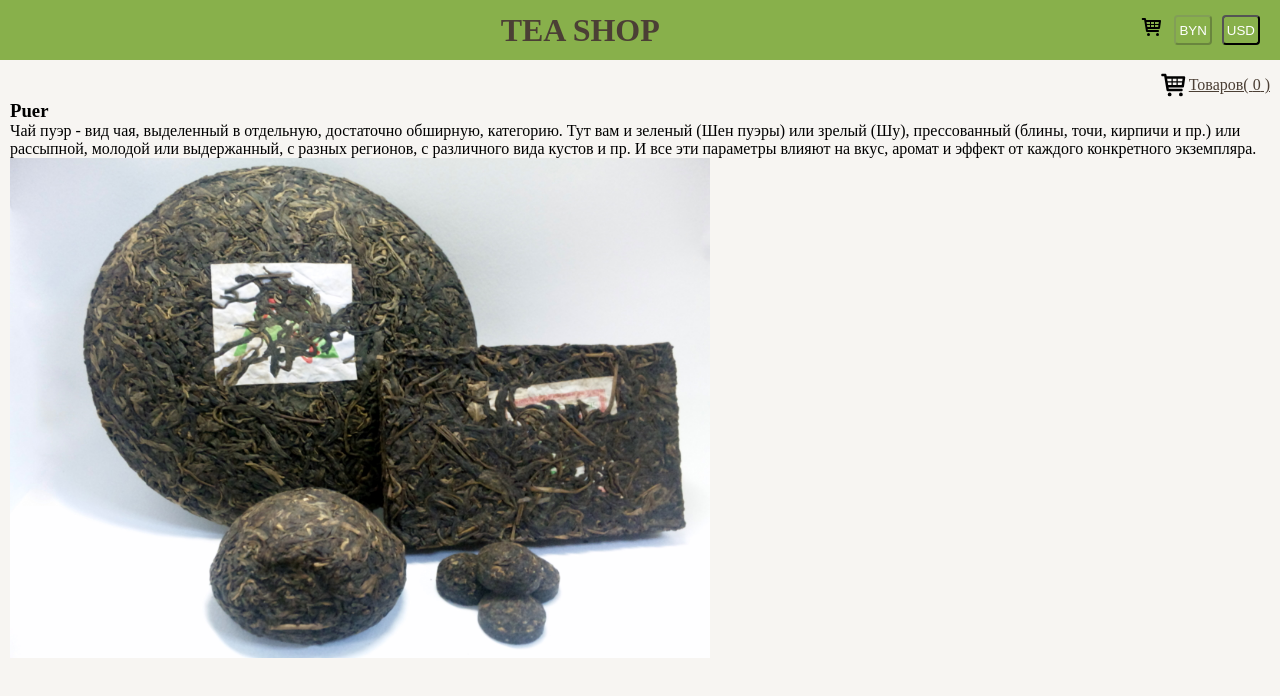
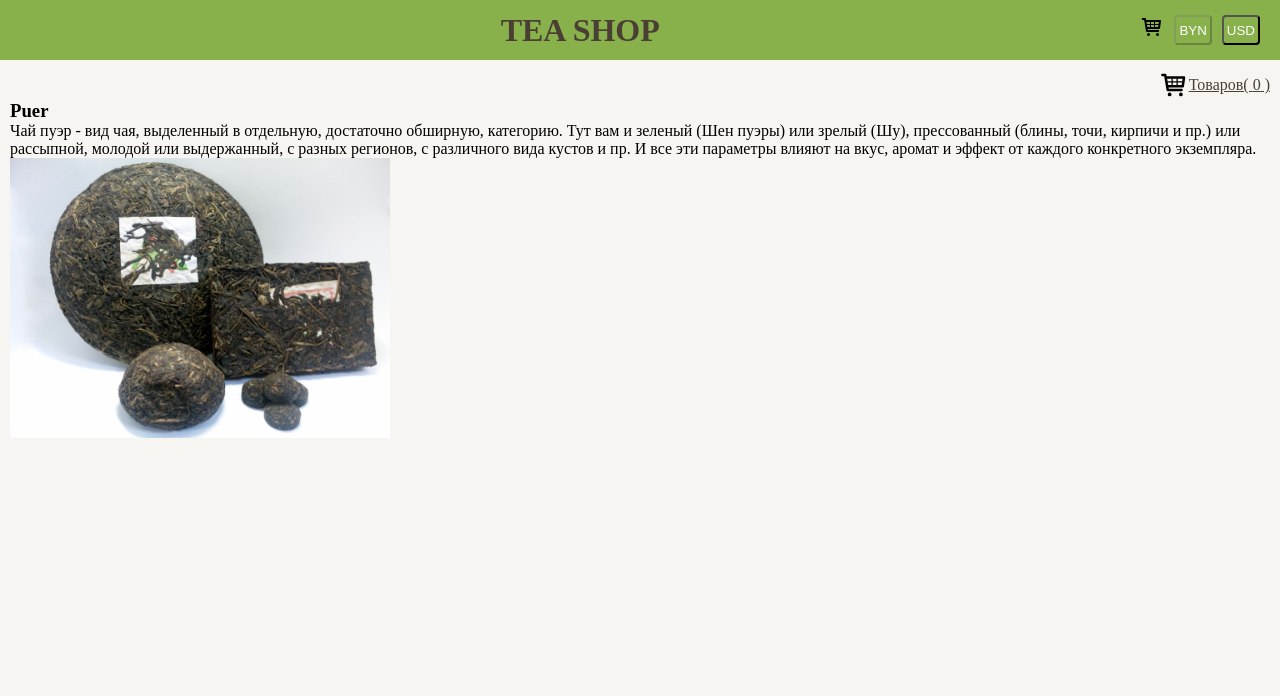
Before and after one commit to makishima44/teas_shop, a React (Vite) app: page /product/1 in a window 1280 px wide. Shown: the top 696 px of the page. Built offline with nearby package versions, Linux system fonts and the light colour scheme.

Commit message:
change style img details

```diff
--- a/src/components/Header/Header.tsx
+++ b/src/components/Header/Header.tsx
@@ -12,7 +12,7 @@ export const Header = () => {
   const dispatch = useDispatch();
   const currency = useSelector((state: RootState) => state.product.currency);
 
-  const handleCurrencyChange = (newCurrency: "BYN" | "USD") => {
+  const handleCurrencyChange = (newCurrency: "BYN" | "USD",) => {
     const rate = newCurrency === "USD" ? 1 / 3.4 : 3.4;
     dispatch(changeCurrency({ currency: newCurrency, rate }));
   };
--- a/src/components/ProductDetails/ProductDetails.module.css
+++ b/src/components/ProductDetails/ProductDetails.module.css
@@ -4,6 +4,6 @@
 }
 
 .img {
-  height: 500px;
-  width: 700px;
+  height: 280px;
+  width: 380px;
 }
```
